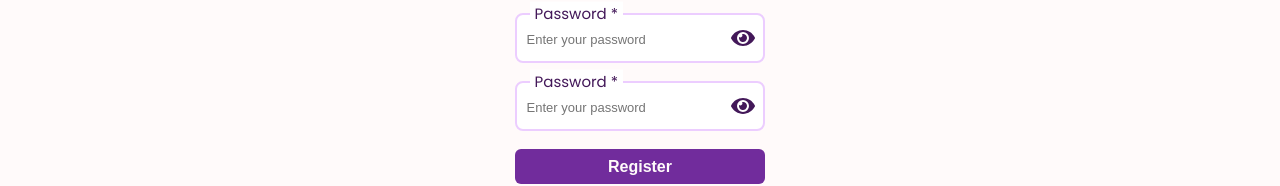
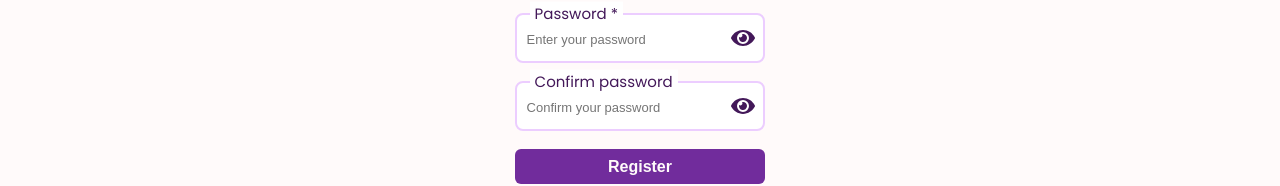
Before and after one commit to Naeemi7/Taskly, a React (Vite) app in the folder client/: page /user-registeration in a window 1280 px wide. Shown: the part 464-650 px from the top of the page. Built offline with nearby package versions, Linux system fonts and the light colour scheme.

Commit message:
the bug of useUserContext has been fixed

```diff
--- a/client/src/components/Features/Navbar/Navbar.jsx
+++ b/client/src/components/Features/Navbar/Navbar.jsx
@@ -2,11 +2,11 @@ import Greetings from "./Greetings";
 import Profile from "./Profile";
 import Logo from "./Logo";
 import ReusableButton from "@reusable/ReusableButton";
-import UseUserContext from "@hooks/UseUserContext";
+import useUserContext from "@hooks/useUserContext";
 import useNavigator from "@hooks/useNavigator";
 
 const Navbar = () => {
-  const { isLoggedIn } = UseUserContext();
+  const { isLoggedIn } = useUserContext();
   const goTo = useNavigator();
 
   return (
--- a/client/src/components/auth/ProtectedRoutes/ProtectedRoutes.jsx
+++ b/client/src/components/auth/ProtectedRoutes/ProtectedRoutes.jsx
@@ -1,8 +1,8 @@
 import { Outlet, Navigate } from "react-router-dom";
-import UseUserContext from "@hooks/UseUserContext";
+import useUserContext from "@hooks/useUserContext";
 
 export default function ProtectedRoutes() {
-  const { isLoggedIn } = UseUserContext();
+  const { isLoggedIn } = useUserContext();
 
   return isLoggedIn ? <Outlet /> : <Navigate to="/user-login" />;
 }
--- a/client/src/components/auth/UserLogin/UserLogin.jsx
+++ b/client/src/components/auth/UserLogin/UserLogin.jsx
@@ -3,12 +3,12 @@ import ReusableInput from "@reusable/ReusableInput";
 import ReusableButton from "@reusable/ReusableButton";
 import ReusableIcon from "@reusable/ReusableIcon";
 import Navigator from "@reusable/Navigator";
-import useUserContext from "@hooks/useUserContext";
+import usePasswordVisibility from "@hooks/usePasswordVisibility";
 
 const UserLogin = () => {
   const [email, setEmail] = useState("");
   const [password, setPassword] = useState("");
-  const { showPassword, togglePasswordVisibility } = useUserContext();
+  const { showPassword, togglePasswordVisibility } = usePasswordVisibility();
 
   return (
     <div className="main-container">
@@ -20,7 +20,7 @@ const UserLogin = () => {
           <ReusableInput
             labelName="Email *"
             inputType="email"
-            inputValue={email}
+            name={email}
             placeholder="Enter your email"
             onChange={(e) => setEmail(e.target.value)}
           />
@@ -30,7 +30,7 @@ const UserLogin = () => {
             <ReusableInput
               labelName="Password *"
               inputType={showPassword ? "text" : "password"}
-              inputValue={password}
+              name={password}
               placeholder="Enter your password"
               onChange={(e) => setPassword(e.target.value)}
             />
--- a/client/src/components/auth/UserRegisteration/UserRegisteration.jsx
+++ b/client/src/components/auth/UserRegisteration/UserRegisteration.jsx
@@ -3,7 +3,7 @@ import ReusableInput from "@reusable/ReusableInput";
 import ReusableButton from "@reusable/ReusableButton";
 import ReusableIcon from "@reusable/ReusableIcon";
 import Navigator from "@reusable/Navigator";
-import useUserContext from "@hooks/useUserContext";
+import usePasswordVisibility from "@hooks/usePasswordVisibility";
 
 const UserRegisteration = () => {
   const [firstname, setFirstname] = useState("");
@@ -12,19 +12,43 @@ const UserRegisteration = () => {
   const [email, setEmail] = useState("");
   const [password, setPassword] = useState("");
   const [confirmPassword, setConfirmPassword] = useState(false);
-  const { showPassword, togglePasswordVisibility } = useUserContext();
+  const { showPassword, togglePasswordVisibility } = usePasswordVisibility();
+
+  const handleFormSubmit = async (e) => {
+    e.preventDefault();
+
+    // Extract the form data
+    const formData = new FormData(e.target);
+
+    const data = {
+      firstName: formData.get("firstName"),
+      lastName: formData.get("lastName"),
+      email: formData.get("email"),
+      username: formData.get("username"),
+      password: formData.get("password"),
+    };
+
+    const confirmedPassword = formData.get("confirm-password");
+
+    if (data.password !== confirmPassword) {
+      setConfirmPassword(false);
+      return;
+    } else {
+      setConfirmPassword(true);
+    }
+  };
 
   return (
     <div className="main-container">
       <div className="user-registeration-container">
         <h2>Registeration</h2>
 
-        <form>
+        <form onSubmit={handleFormSubmit}>
           {/* Input for the firstname */}
           <ReusableInput
             labelName="Firstname"
             inputType="text"
-            inputValue={firstname}
+            name={firstname}
             placeholder="Enter your firstname"
             onChange={(e) => setFirstname(e.target.value)}
           />
@@ -33,7 +57,7 @@ const UserRegisteration = () => {
           <ReusableInput
             labelName="Lastname"
             inputType="text"
-            inputValue={lastname}
+            name={lastname}
             placeholder="Enter your lastname"
             onChange={(e) => setLastname(e.target.value)}
           />
@@ -42,7 +66,7 @@ const UserRegisteration = () => {
           <ReusableInput
             labelName="Username"
             inputType="text"
-            inputValue={username}
+            name={username}
             placeholder="Enter your username"
             onChange={(e) => setUsername(e.target.value)}
           />
@@ -51,7 +75,7 @@ const UserRegisteration = () => {
           <ReusableInput
             labelName="Email"
             inputType="email"
-            inputValue={email}
+            name={email}
             placeholder="Enter your email"
             onChange={(e) => setEmail(e.target.value)}
           />
@@ -61,7 +85,7 @@ const UserRegisteration = () => {
             <ReusableInput
               labelName="Password *"
               inputType={showPassword ? "text" : "password"}
-              inputValue={password}
+              name={password}
               placeholder="Enter your password"
               onChange={(e) => setPassword(e.target.value)}
             />
@@ -78,11 +102,11 @@ const UserRegisteration = () => {
           {/* Input for confirm password */}
           <div className="password-input">
             <ReusableInput
-              labelName="Password *"
+              labelName="Confirm password"
               inputType={showPassword ? "text" : "password"}
-              inputValue={password}
-              placeholder="Enter your password"
-              onChange={(e) => setPassword(e.target.value)}
+              name={confirmPassword}
+              placeholder="Confirm your password"
+              onChange={(e) => setConfirmPassword(e.target.value)}
             />
 
             {/* Reusable Icon component for displaying icons and making the password visibale */}
--- a/client/src/components/reusable/ReusableInput.jsx
+++ b/client/src/components/reusable/ReusableInput.jsx
@@ -4,7 +4,7 @@ import "@styles/reusableComponents.scss";
 export default function ReusableInput({
   labelName,
   inputType = "text",
-  inputValue = "",
+  name = "",
   placeholder = "",
   onChange,
   className = "",
@@ -19,7 +19,7 @@ export default function ReusableInput({
         id={labelName.replace(" ", "-").toLowerCase()}
         type={inputType}
         placeholder={placeholder}
-        value={inputValue}
+        name={name}
         onChange={onChange}
       />
     </div>
@@ -29,7 +29,7 @@ export default function ReusableInput({
 ReusableInput.propTypes = {
   labelName: PropTypes.string.isRequired,
   inputType: PropTypes.string,
-  inputValue: PropTypes.string,
+  name: PropTypes.string,
   placeholder: PropTypes.string,
   onChange: PropTypes.func.isRequired,
   className: PropTypes.string,
--- /dev/null
+++ b/client/src/hooks/usePasswordVisibility.jsx
@@ -0,0 +1,17 @@
+import { useState } from "react";
+
+export default function usePasswordVisibility() {
+  const [showPassword, setShowPassword] = useState(false);
+
+  /**
+   * Toggles the password visibility
+   */
+  const togglePasswordVisibility = () => {
+    setShowPassword(!showPassword);
+  };
+
+  return {
+    showPassword,
+    togglePasswordVisibility,
+  };
+}
--- a/client/src/provider/UserProvider.jsx
+++ b/client/src/provider/UserProvider.jsx
@@ -4,22 +4,12 @@ import UserContext from "@context/UserContext";
 
 export default function UserProvider({ children }) {
   const [isLoggedIn, setIsLoggedIn] = useState(false);
-  const [showPassword, setShowPassword] = useState(false);
-
-  /**
-   * Togles the password visibility for both Login and Registeration form
-   */
-  const togglePasswordVisibility = () => {
-    setShowPassword(!showPassword);
-  };
 
   return (
     <UserContext.Provider
       value={{
         isLoggedIn,
         setIsLoggedIn,
-        showPassword,
-        togglePasswordVisibility,
       }}
     >
       {children}
```
